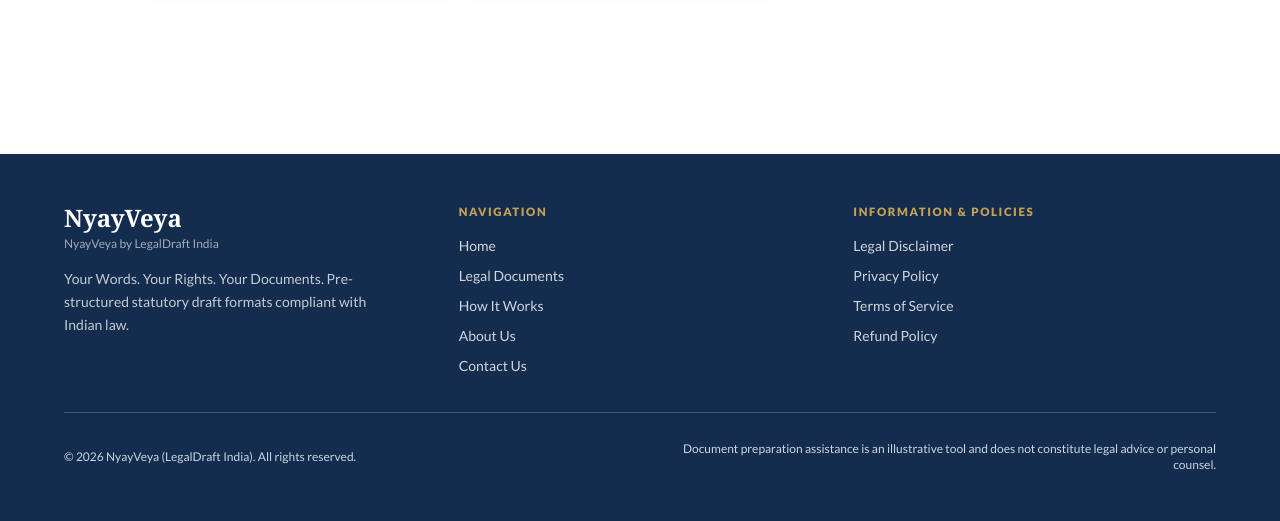
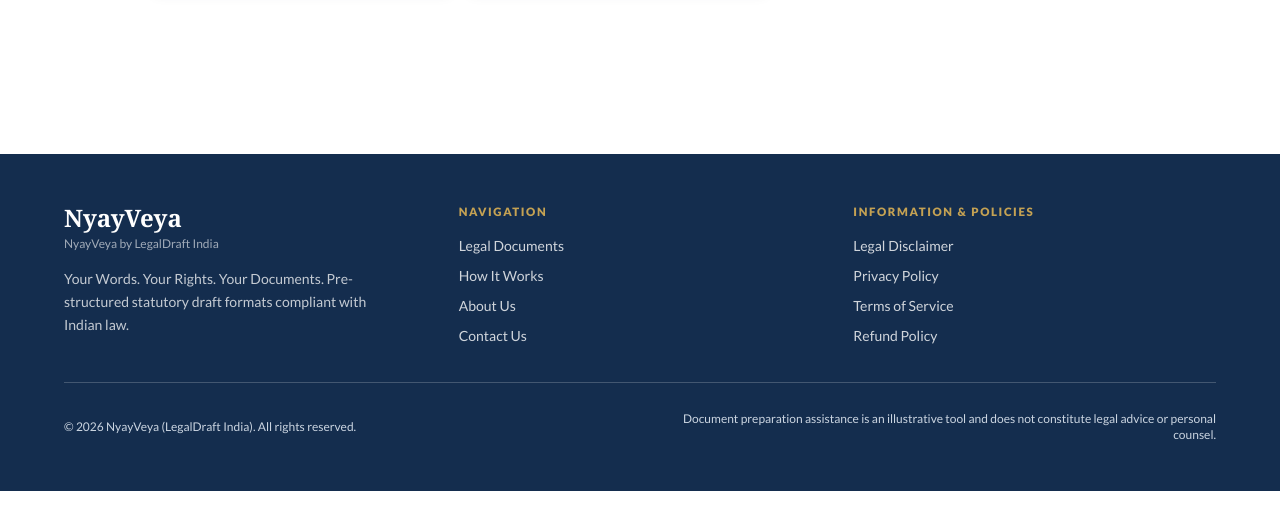
Before and after one commit to surbhijadam/NyayVeya-legal-drafting-platform, a Flask app: page /about in a window 1280 px wide. Shown: the part 1937-2458 px from the top of the page. After the commit the page ends 2428 px from the top, so only its background shows below. Run offline with Flask 3, Linux system fonts and the light colour scheme; some libraries are stand-ins or nearby versions.

Commit message:
Modified a File

```diff
--- a/app/templates/base.html
+++ b/app/templates/base.html
@@ -184,7 +184,6 @@
                 <!-- Col 2: Navigation -->
                 <nav aria-label="Footer company links" class="flex flex-col items-start gap-2.5 text-sm">
                     <span class="eyebrow !text-[#c5a253] mb-1">Navigation</span>
-                    <a href="{{ url_for('main.home') }}" class="text-white/80 hover:text-white text-decoration-none">Home</a>
                     <a href="{{ url_for('main.document_list') }}" class="text-white/80 hover:text-white text-decoration-none">Legal Documents</a>
                     <a href="{{ url_for('main.home') }}#how-section" class="text-white/80 hover:text-white text-decoration-none">How It Works</a>
                     <a href="{{ url_for('main.about') }}" class="text-white/80 hover:text-white text-decoration-none">About Us</a>
```
